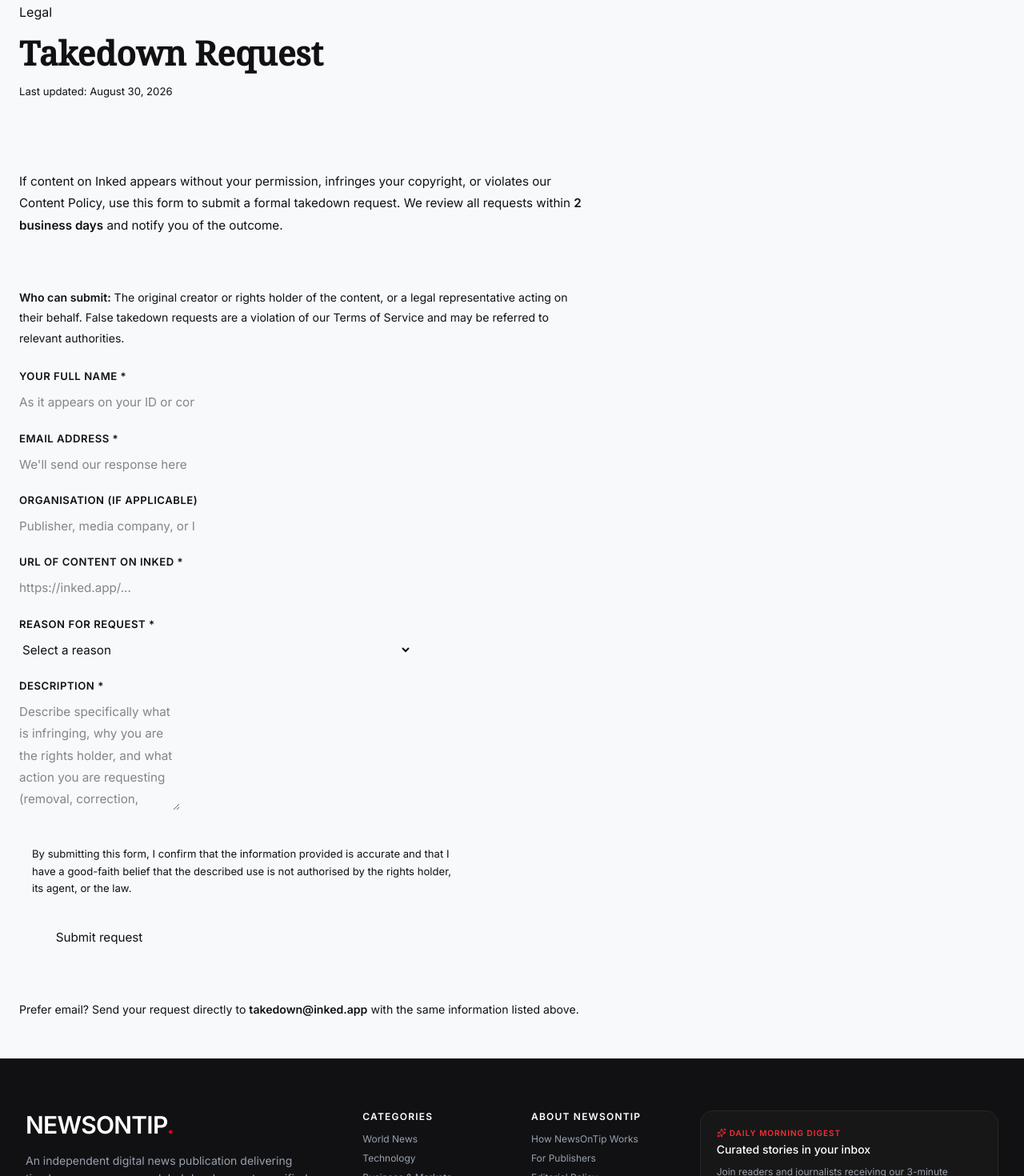
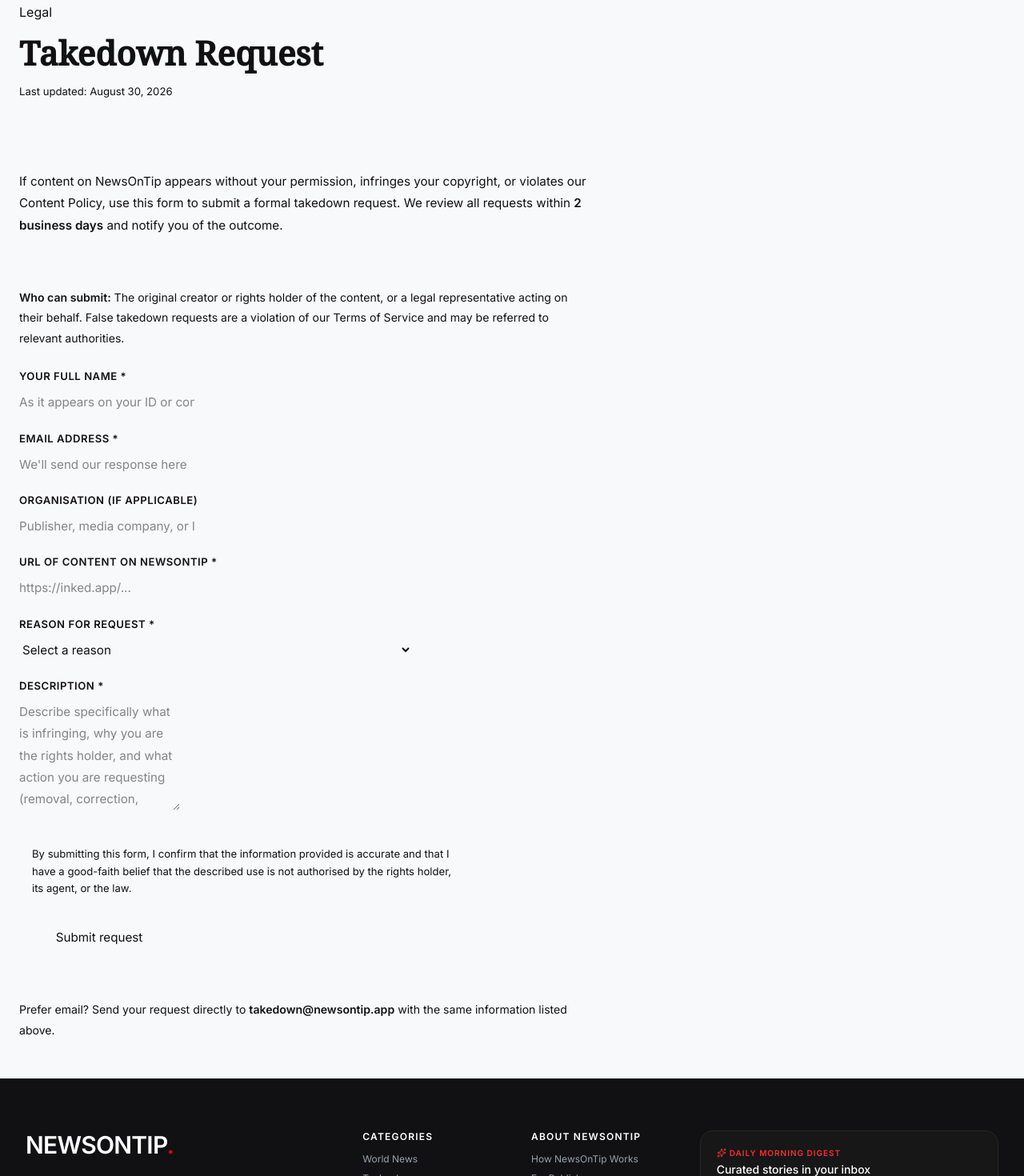
Before and after one commit to SoumyaranjanDS/inked-news, a React (Vite) app in the folder inked-website/: page /legal/takedown in a window 1280 px wide. Shown: the part 290-1760 px from the top of the page at 80% size. Built offline with nearby package versions, Linux system fonts and the light colour scheme; no server answers; the HTML template or start-up script is replaced by a standard one.

Commit message:
update Takedown.jsx

```diff
--- a/inked-website/src/pages/legal/Takedown.jsx
+++ b/inked-website/src/pages/legal/Takedown.jsx
@@ -36,7 +36,7 @@
       toggleTheme={toggleTheme}
     >
       <p>
-        If content on Inked appears without your permission, infringes your
+        If content on NewsOnTip appears without your permission, infringes your
         copyright, or violates our Content Policy, use this form to submit a
         formal takedown request. We review all requests within{" "}
         <strong style={{ color: "var(--text)" }}>2 business days</strong> and
@@ -188,7 +188,7 @@
                   textTransform: "uppercase",
                 }}
               >
-                URL of content on Inked *
+                URL of content on NewsOnTip *
               </label>
               <input
                 type="text"
@@ -294,14 +294,14 @@
         <p style={{ fontSize: "0.88rem", color: "var(--caption-gray)" }}>
           Prefer email? Send your request directly to{" "}
           <a
-            href="mailto:takedown@inked.app"
+            href="mailto:takedown@newsontip.app"
             style={{
               color: "var(--masthead-red)",
               textDecoration: "none",
               fontWeight: 600,
             }}
           >
-            takedown@inked.app
+            takedown@newsontip.app
           </a>{" "}
           with the same information listed above.
         </p>
```
